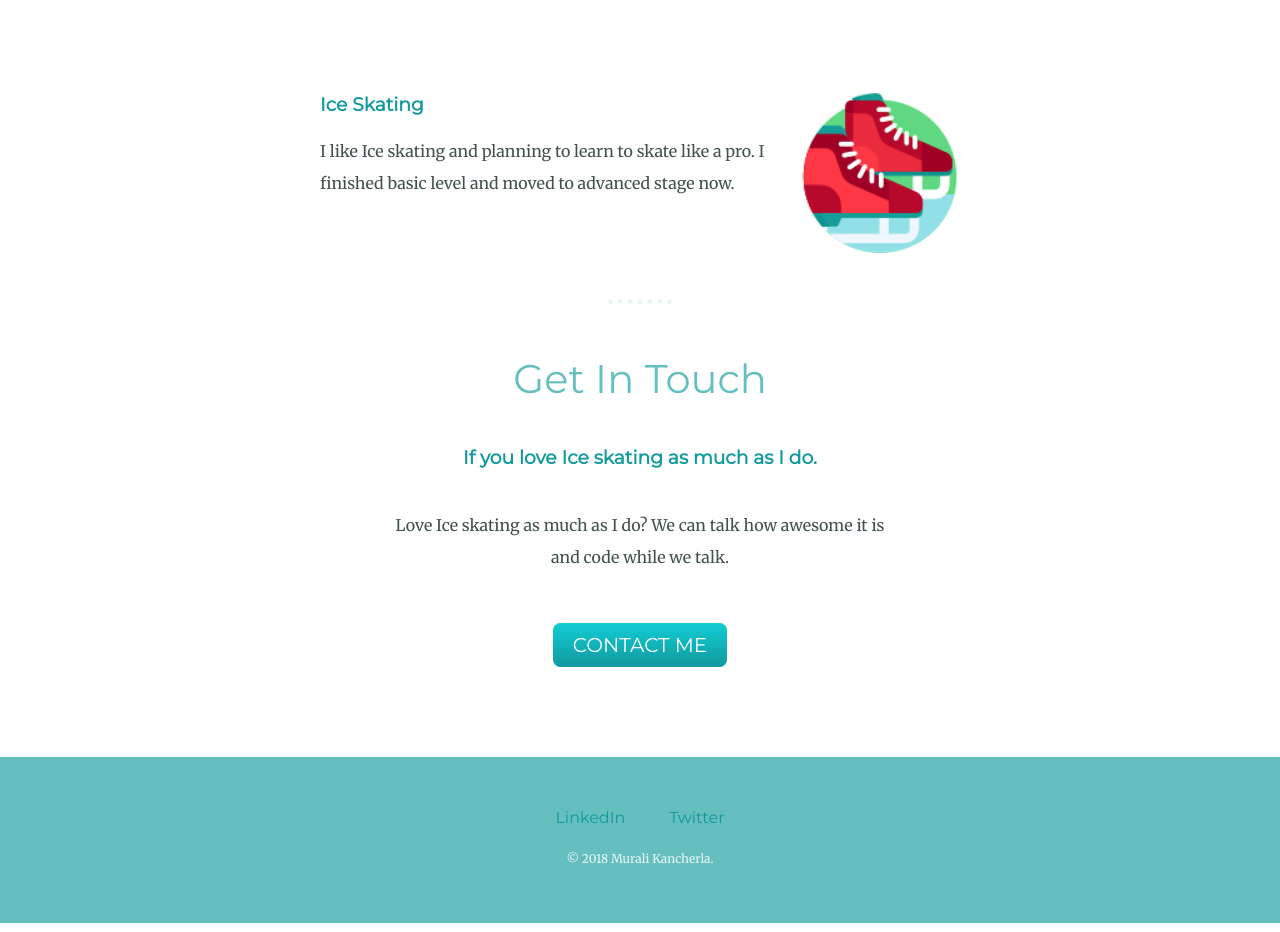
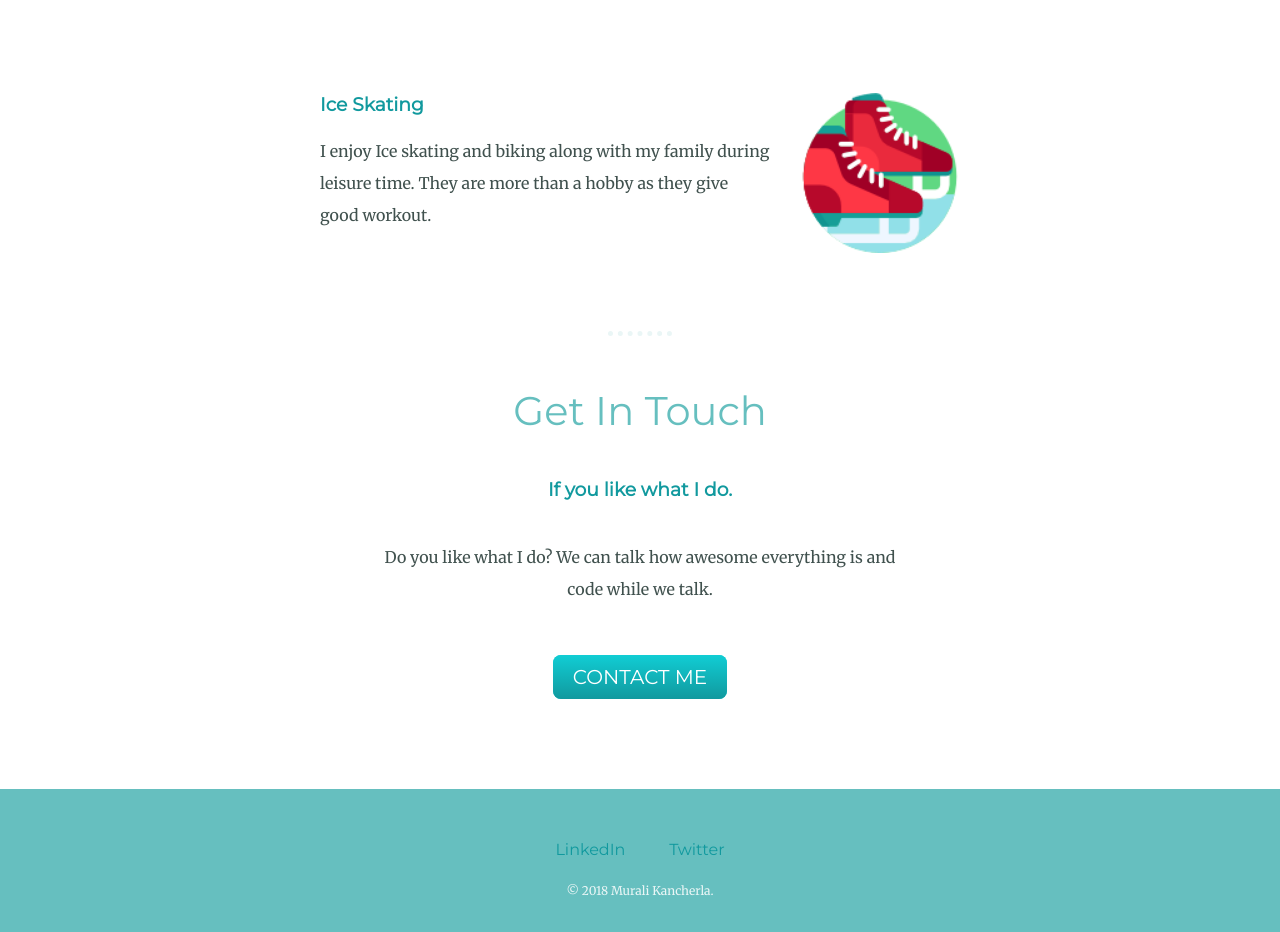
Before and after one commit to muralikancherla/resume, a plain HTML site: page index.html in a window 1280 px wide. Shown: the part 1580-2512 px from the top of the page. Drawn offline with Linux system fonts and the light colour scheme.

Commit message:
updated skills section

```diff
--- a/index.html
+++ b/index.html
@@ -35,14 +35,14 @@
       <div class="skill-row">
         <img class="skate-img" src="images/ice-skating2.png" alt="ice-skate-img">
         <h3>Ice Skating</h3>
-        <p>I like Ice skating and planning to learn to skate like a pro. I finished basic level and moved to advanced stage now.</p>
+        <p>I enjoy Ice skating and biking along with my family during leisure time. They are more than a hobby as they give good workout.</p>
       </div>
     </div>
     <hr>
     <div class="contact-me">
       <h2>Get In Touch</h2>
-      <h3>If you love Ice skating as much as I do.</h3>
-      <p class="contact-message">Love Ice skating as much as I do? We can talk how awesome it is and code while we talk.</p>
+      <h3>If you like what I do.</h3>
+      <p class="contact-message">Do you like what I do? We can talk how awesome everything is and code while we talk.</p>
       <a href="mailto:murali.k.kancherla@gmail.com" class="btn">CONTACT ME</a>
     </div>
   </div>
```
